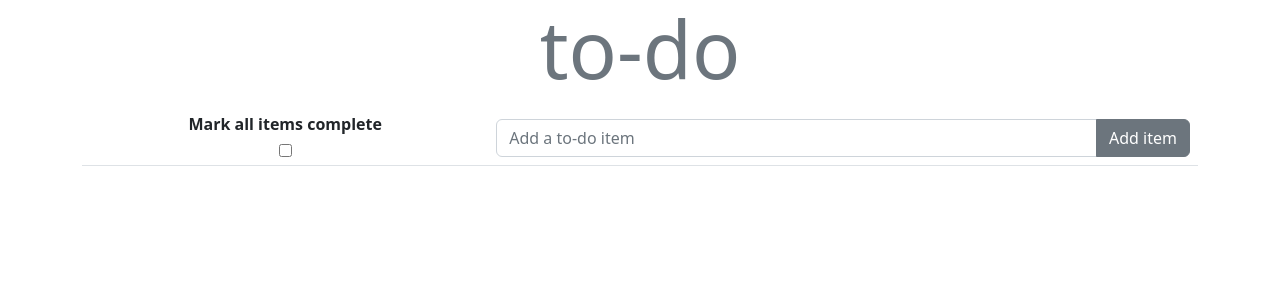
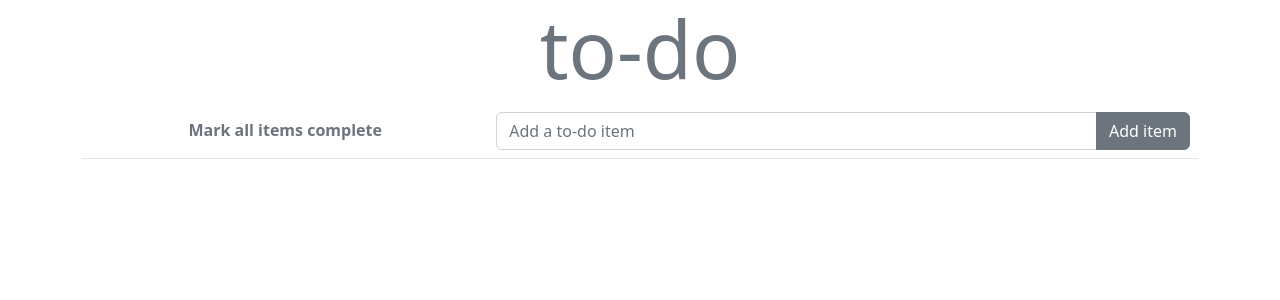
Before and after one commit to brian-burdine/to-do-list, a React (Create React App) app in the folder app/: page / in a window 1280 px wide. Shown: the top 300 px of the page. Built offline with nearby package versions, Linux system fonts and the light colour scheme.

Commit message:
Added some comments, corrected display logic for CompleteTasksButton

```diff
--- a/app/src/components/CompleteTasksButton.js
+++ b/app/src/components/CompleteTasksButton.js
@@ -1,6 +1,13 @@
+// A checkbox button used to mark all tasks as 'done'
+// The button itself is only visible when there are tasks not marked as done
+// tasks is passed down from ToDoList through InputField so that the done
+//  property can be updated
+
 function CompleteTasksButton (props) {
     const {tasks, setTasks} = props;
 
+    // Mark all tasks as done, then clear the checked status for next use of
+    // button
     function handleClick (event) {
         console.log("Complete Items Checked!");
         const newTasks = [...tasks];
@@ -10,10 +17,10 @@ function CompleteTasksButton (props) {
 
     return (
         <th scope="col">
-            <label htmlFor="complete-all" className="form-label d-block">
+            <label htmlFor="complete-all" className="form-label d-block text-secondary">
                 Mark all items complete</label>
             <input type="checkbox" id="complete-all" onClick={handleClick}
-                className={`${(tasks.every(task => !task.done)) ? "d-block"
+                className={`${(tasks.some(task => !task.done)) ? "d-block"
                 : "d-none"} mx-auto`} />
         </th>
     );
--- a/app/src/components/InputField.js
+++ b/app/src/components/InputField.js
@@ -1,5 +1,11 @@
 import CompleteTasksButton from "./CompleteTasksButton";
 import SubmitTask from "./SubmitTask";
+
+// The starting row of the to-do list table, always visible
+// Consists of a button that marks all tasks as completed, and a text field
+//  for the user to input a new to-do item
+// tasks is passed in from ToDoList to provide to the children components, but
+//  is not updated locally
 
 function InputField (props) {
     const {tasks, setTasks} = props;
```
Also changed, not shown: app/src/components/SubmitTask.js (+12 -0 lines), app/src/components/ToDoList.js (+9 -0 lines).
